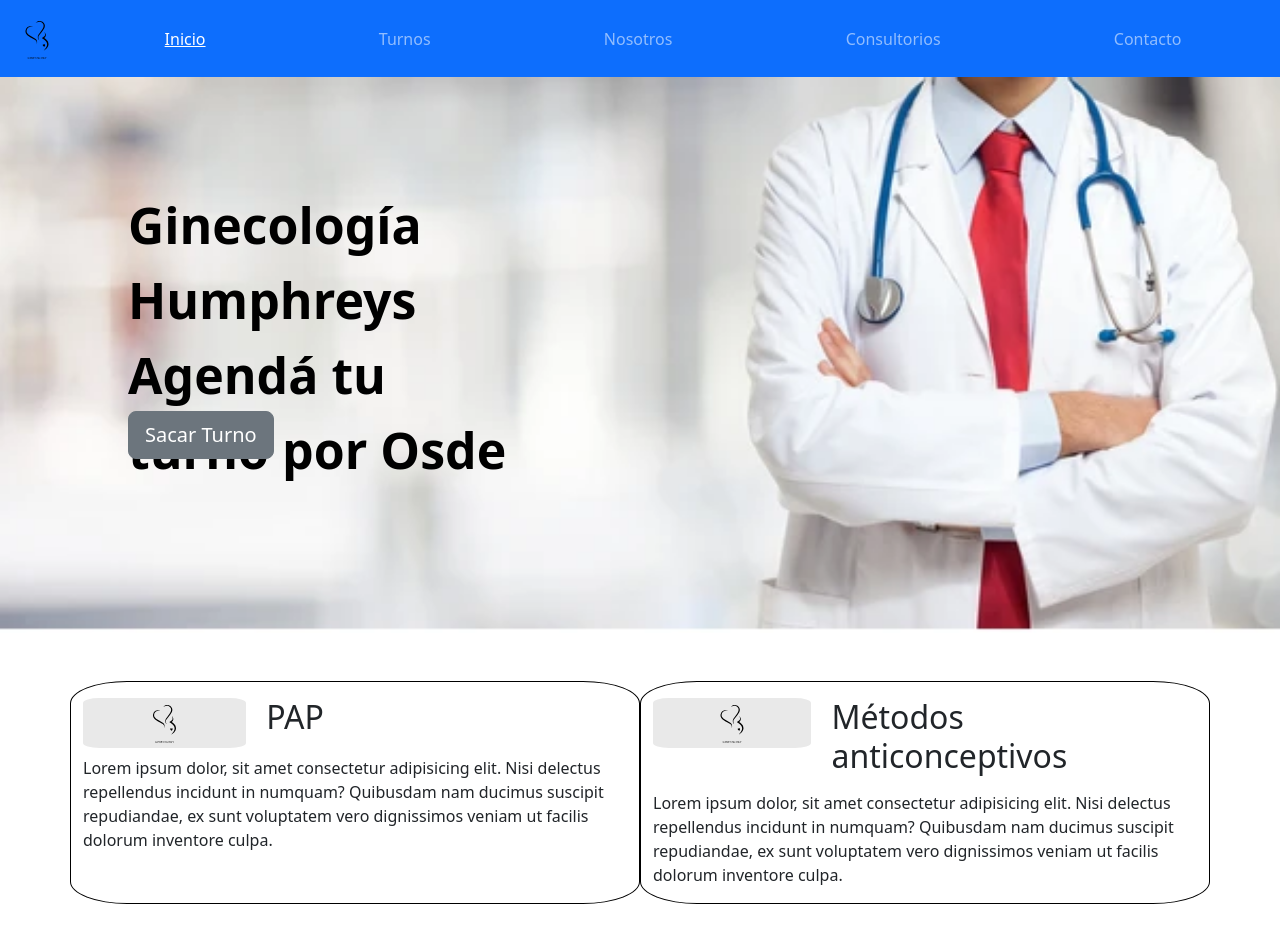
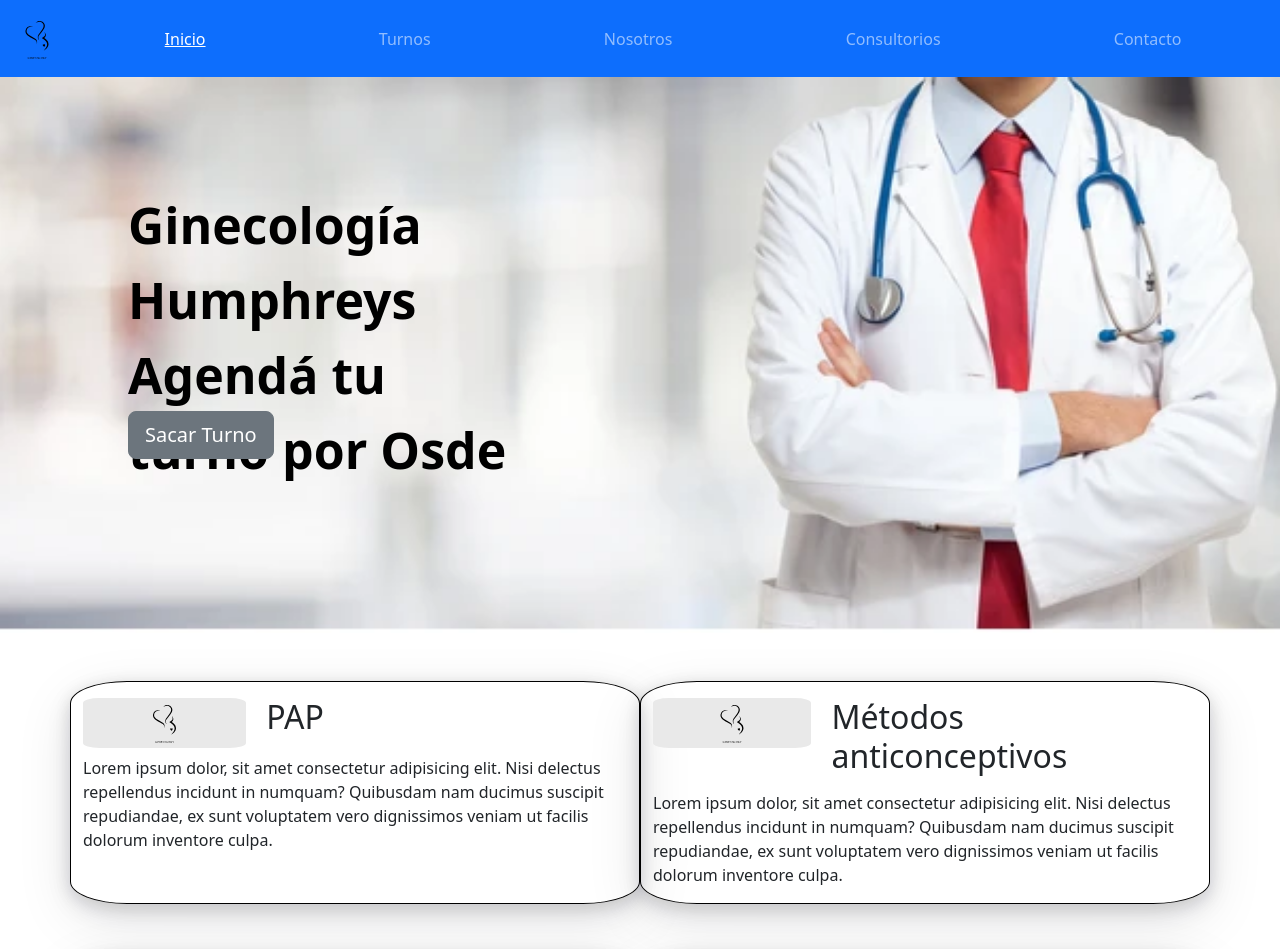
Before and after one commit to facuhump2409/doctor-web, a plain HTML site: page index.html in a window 1280 px wide. Shown: the top 949 px of the page. Drawn offline with nearby package versions, Linux system fonts and the light colour scheme.

Commit message:
Adding box shadowing for information items

```diff
--- a/css/style.css
+++ b/css/style.css
@@ -78,6 +78,7 @@ section.turns-bg-img {
     border-radius: 10%;
     /* margin-left: 1px;
     margin-right: 1px; */
+    box-shadow: rgba(17, 17, 26, 0.1) 0px 4px 16px, rgba(17, 17, 26, 0.1) 0px 8px 24px, rgba(17, 17, 26, 0.1) 0px 16px 56px;
 }
 
 .logo-direccion {
```
